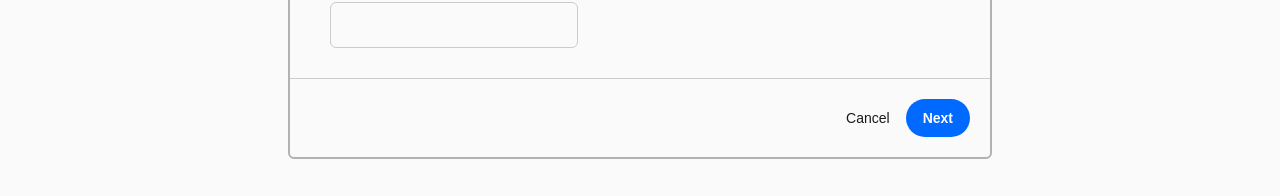
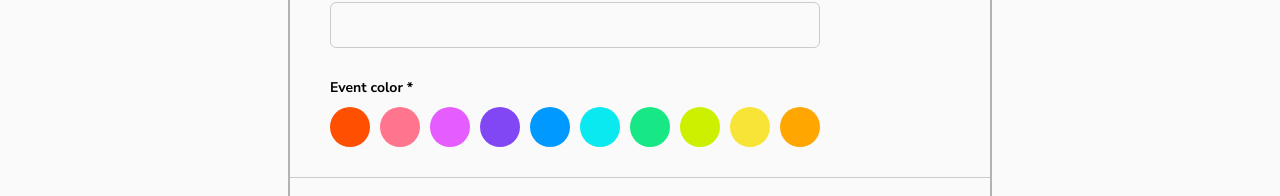
Before and after one commit to mehulsingh721/booky-frontend, a Vue app: page /event_types/new/solo in a window 1280 px wide. Shown: the part 595-791 px from the top of the page. Built offline with nearby package versions, Linux system fonts and the light colour scheme.

Commit message:
adding backend

```diff
--- a/src/views/Home/SoloEventView.vue
+++ b/src/views/Home/SoloEventView.vue
@@ -1,7 +1,7 @@
 <script>
 import ToggleSwitch from "../../components/ToggleSwitch.vue";
 import CustomQuill from "../../components/CustomQuill.vue";
-import {ref} from "vue";
+import { ref } from "vue";
 export default {
   name: "SoloEventView",
   components: {
@@ -13,7 +13,7 @@ export default {
     const toggleEventStatus = () => {
       eventStatus.value = !eventStatus.value
     }
-    return {eventStatus, toggleEventStatus}
+    return { eventStatus, toggleEventStatus }
   }
 }
 </script>
@@ -51,13 +51,29 @@ export default {
         <div class="form__input">
           <label for="description">Description *</label>
           <div id="description">
-            <CustomQuill />
+            <CustomQuill/>
           </div>
         </div>
         <div class="form__input">
           <label for="link">Event Link *</label>
           <p class="link">calendly.com/username/</p>
           <input type="text" id="link">
+        </div>
+
+        <div class="form__input">
+          <label for="color">Event color *</label>
+          <div class="form__input--colors">
+            <button class="color" style="background-color: #ff4f00"></button>
+            <button class="color" style="background-color: #ff758e"></button>
+            <button class="color" style="background-color: #e55cff"></button>
+            <button class="color" style="background-color: #8247f5"></button>
+            <button class="color" style="background-color: #0099ff"></button>
+            <button class="color" style="background-color: #0ae8f0"></button>
+            <button class="color" style="background-color: #17e885"></button>
+            <button class="color" style="background-color: #ccf000"></button>
+            <button class="color" style="background-color: #f8e436"></button>
+            <button class="color" style="background-color: #ffa600"></button>
+          </div>
         </div>
       </div>
     </div>
@@ -123,6 +139,15 @@ export default {
           line-height: 1.5;
           overflow-wrap: normal;
         }
+        &--colors{
+          display: flex;
+          column-gap: 1rem;
+          .color{
+            padding: 2rem;
+            border-radius: 50%;
+            border: none;
+          }
+        }
       }
     }
   }
```
Also changed, not shown: src/components/MeetingLocationSelector.vue (added, +13 -0 lines).
